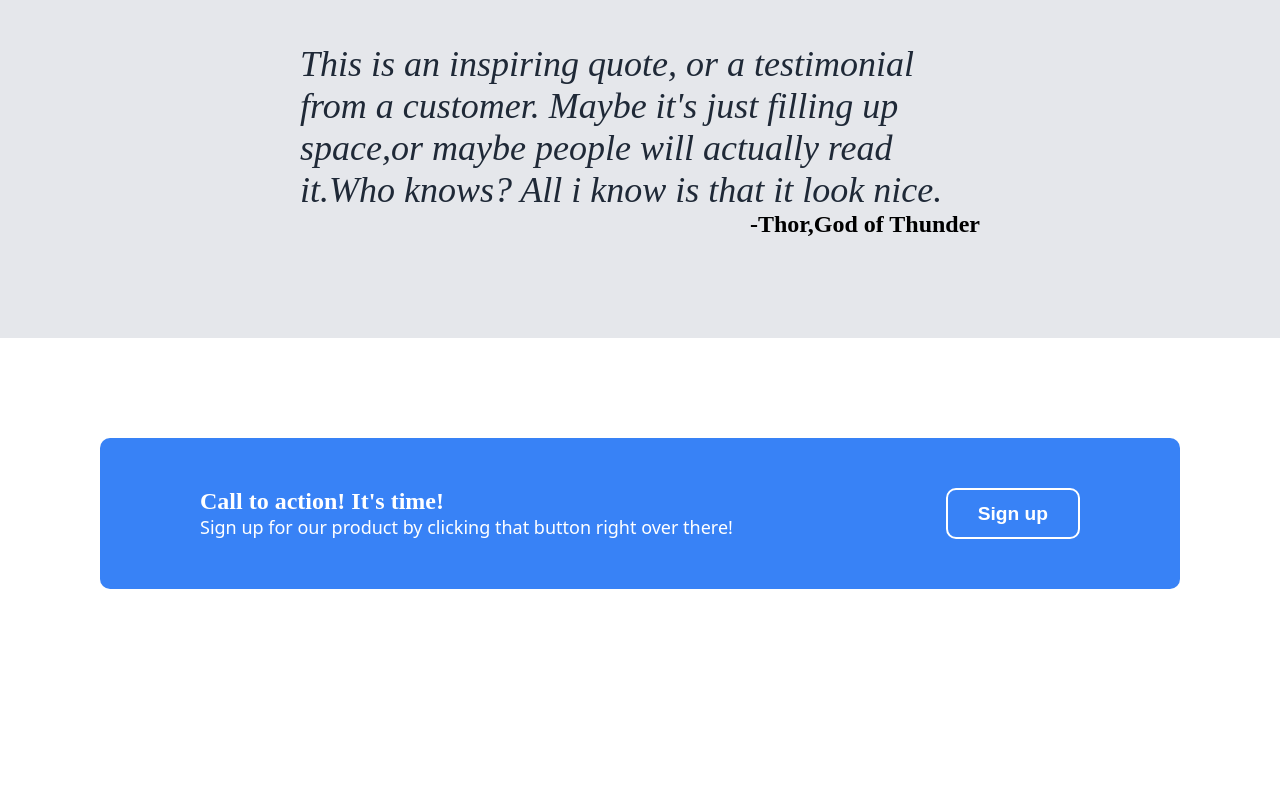
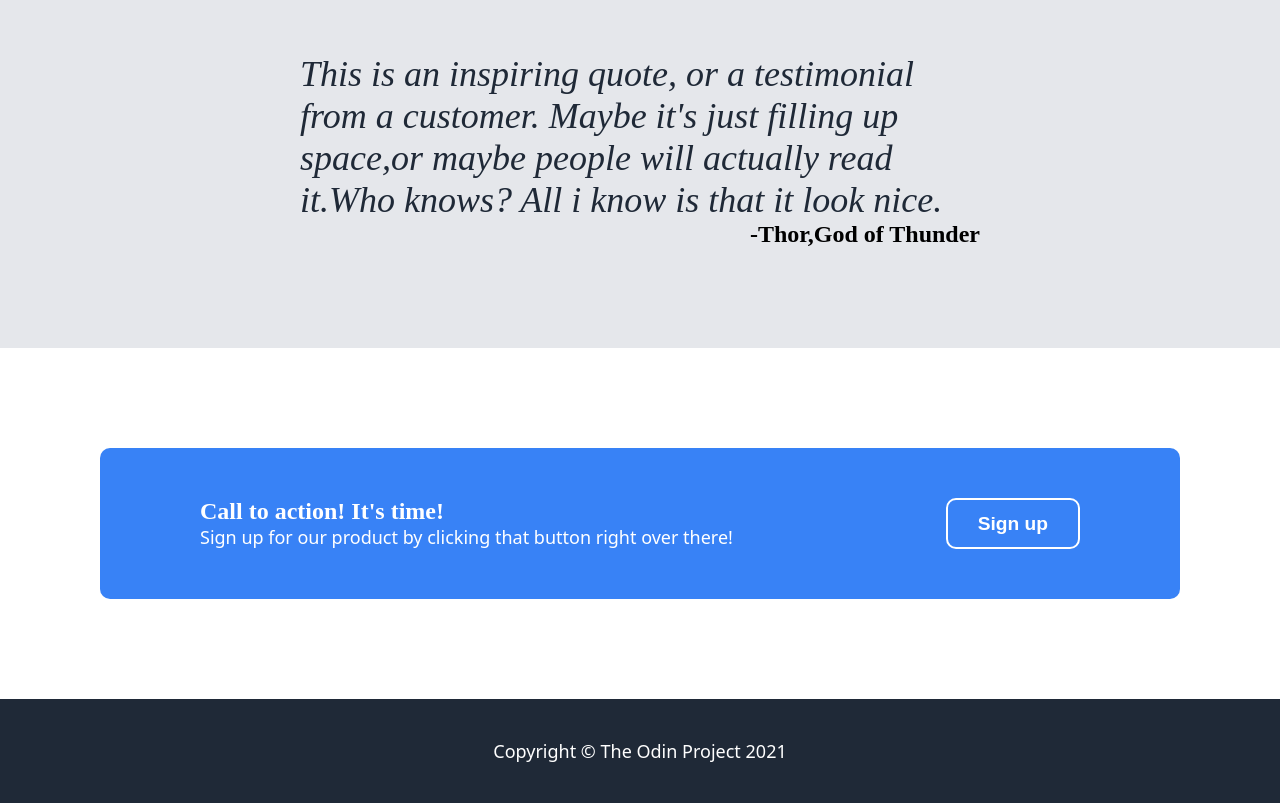
Before and after one commit to rudrakshupadhyay/Landing_Page, a plain HTML site: page index.html in a window 1280 px wide. Shown: the part 972-1775 px from the top of the page. Before the commit the page ends 1661 px from the top, so only its background shows below. Drawn offline with Linux system fonts and the light colour scheme.

Commit message:
create the last section of webpage

```diff
--- a/index.html
+++ b/index.html
@@ -57,5 +57,8 @@
             <button class="footer-button">Sign up</button>
         </div>
     </div>
+    <footer>
+        <div class="copy">Copyright &#169 The Odin Project 2021</div>
+    </footer>
 </body>
 </html>
--- a/style.css
+++ b/style.css
@@ -3,7 +3,7 @@
     margin: 0;
     padding: 0;
 }
-
+/*top section of page*/
 h1{
     font-size: 48px;
     color: #F9FAF8;
@@ -32,7 +32,7 @@ h1{
     /* min-height: 60vh; */
     background-color: #1F2937;
     font-family: system-ui, -apple-system, BlinkMacSystemFont, 'Segoe UI', Roboto, Oxygen, Ubuntu, Cantarell, 'Open Sans', 'Helvetica Neue', sans-serif;
-    padding: 10px 150px 100px;
+    padding: 20px 150px 100px;
 
 }
 .logo{
@@ -137,3 +137,15 @@ h1{
     border-radius: 10px;
     padding: 5px 30px;
 }
+/*final section*/
+footer{
+    background-color: #1F2937;
+    padding: 40px;
+    display: flex;
+}
+.copy{
+    color: white;
+    font-family: system-ui, -apple-system, BlinkMacSystemFont, 'Segoe UI', Roboto, Oxygen, Ubuntu, Cantarell, 'Open Sans', 'Helvetica Neue', sans-serif;
+    font-size: large;
+    margin: auto;
+}
```
